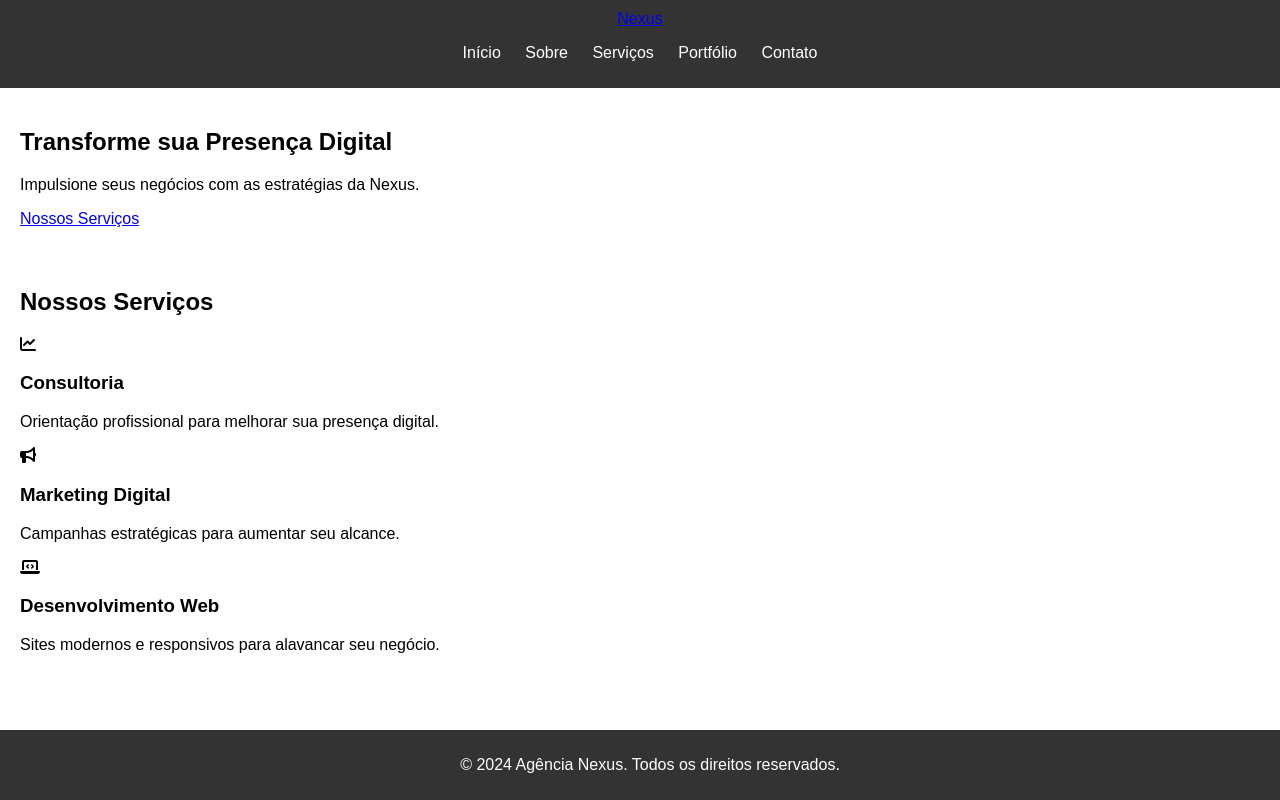
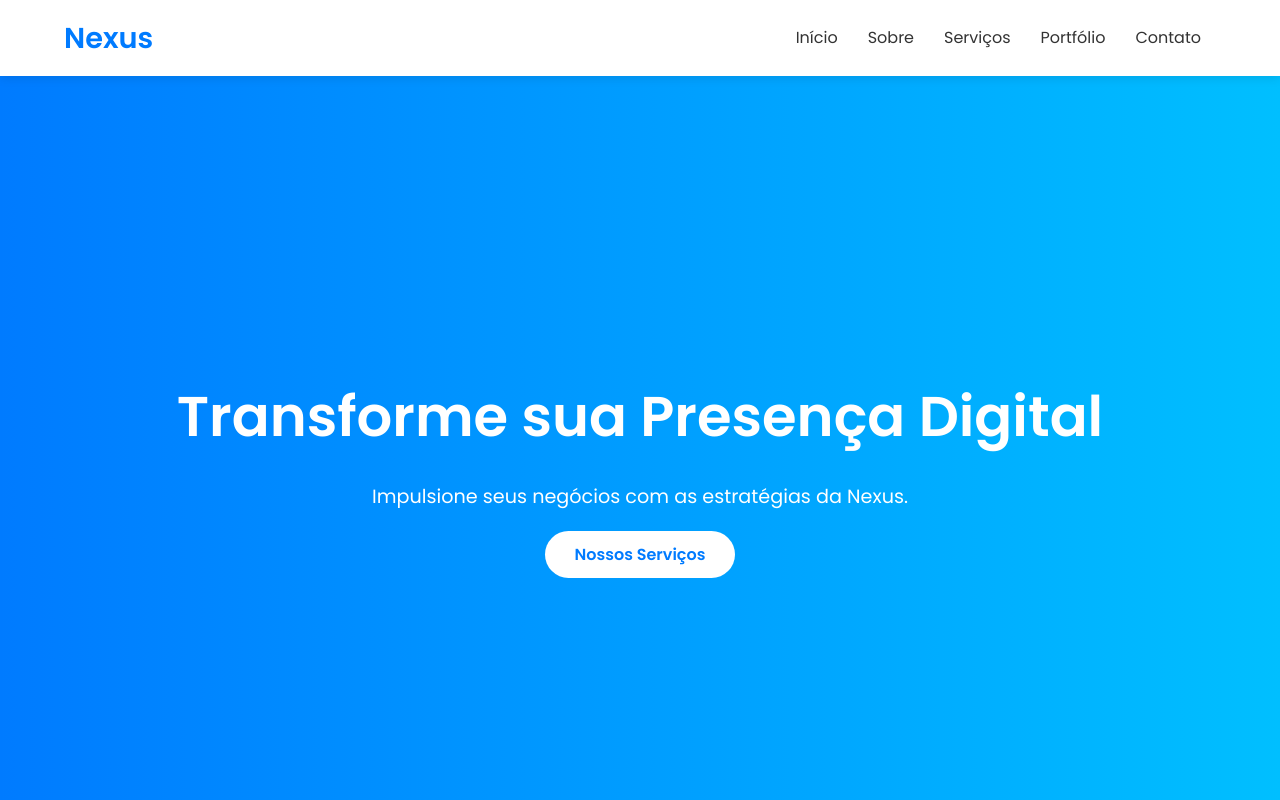
Before and after one commit to FranSant12/Nexus_site, a plain HTML site: page index.html in a window 1280 px wide. Shown: the top 800 px of the page. Drawn offline with Linux system fonts and the light colour scheme; files that its build step writes are made by us from their sources.

Commit message:
Update styles.css

```diff
--- a/styles.css
+++ b/styles.css
@@ -1,41 +1,179 @@
-body {
-    font-family: Arial, sans-serif;
+/* Reset básico */
+* {
     margin: 0;
     padding: 0;
+    box-sizing: border-box;
 }
 
+body {
+    font-family: 'Poppins', sans-serif;
+    line-height: 1.6;
+    background-color: #f7f8fa;
+    color: #333;
+}
+
+/* Estrutura do container */
+.container {
+    width: 90%;
+    max-width: 1200px;
+    margin: 0 auto;
+}
+
+/* Header e navegação */
 header {
-    background-color: #333;
+    background-color: #fff;
+    padding: 15px 0;
+    box-shadow: 0 2px 10px rgba(0, 0, 0, 0.1);
+    position: fixed;
+    width: 100%;
+    top: 0;
+    z-index: 1000;
+}
+
+nav {
+    display: flex;
+    justify-content: space-between;
+    align-items: center;
+}
+
+nav .logo a {
+    font-size: 1.8rem;
+    color: #007BFF;
+    font-weight: 600;
+    text-decoration: none;
+}
+
+nav ul {
+    display: flex;
+    list-style-type: none;
+}
+
+nav ul li {
+    margin: 0 15px;
+}
+
+nav ul li a {
+    text-decoration: none;
+    color: #333;
+    font-weight: 500;
+    transition: color 0.3s;
+}
+
+nav ul li a:hover {
+    color: #007BFF;
+}
+
+/* Hero Section */
+.hero {
+    background: linear-gradient(to right, #007BFF, #00BFFF);
     color: white;
-    padding: 10px 0;
+    height: 100vh;
+    display: flex;
+    justify-content: center;
+    align-items: center;
+    text-align: center;
+    padding: 0 20px;
+    margin-top: 70px; /* Para compensar o header fixo */
+}
+
+.hero h1 {
+    font-size: 3.5rem;
+    margin-bottom: 20px;
+}
+
+.hero p {
+    font-size: 1.2rem;
+    margin-bottom: 30px;
+}
+
+.btn {
+    background-color: #fff;
+    color: #007BFF;
+    padding: 12px 30px;
+    text-decoration: none;
+    border-radius: 30px;
+    font-weight: bold;
+    transition: background-color 0.3s, color 0.3s;
+}
+
+.btn:hover {
+    background-color: #007BFF;
+    color: #fff;
+}
+
+/* Serviços */
+.services {
+    padding: 80px 0;
+    background-color: #f7f8fa;
     text-align: center;
 }
 
-nav ul {
-    list-style-type: none;
-    padding: 0;
+.services h2 {
+    font-size: 2.5rem;
+    margin-bottom: 40px;
 }
 
-nav ul li {
-    display: inline;
-    margin: 0 10px;
+.service-cards {
+    display: flex;
+    justify-content: space-around;
+    flex-wrap: wrap;
 }
 
-nav ul li a {
-    color: white;
-    text-decoration: none;
+.card {
+    background-color: #fff;
+    box-shadow: 0 5px 15px rgba(0, 0, 0, 0.1);
+    padding: 40px;
+    width: 300px;
+    margin-bottom: 30px;
+    transition: transform 0.3s;
+    border-radius: 10px;
 }
 
-section {
-    padding: 20px;
+.card i {
+    font-size: 3rem;
+    color: #007BFF;
+    margin-bottom: 20px;
 }
 
+.card h3 {
+    font-size: 1.5rem;
+    margin-bottom: 15px;
+}
+
+.card p {
+    font-size: 1rem;
+    color: #666;
+}
+
+.card:hover {
+    transform: translateY(-10px);
+}
+
+/* Footer */
 footer {
+    background-color: #007BFF;
+    color: white;
     text-align: center;
-    padding: 10px;
-    background-color: #333;
-    color: white;
-    position: fixed;
-    width: 100%;
-    bottom: 0;
+    padding: 20px 0;
+    margin-top: 40px;
 }
+
+footer p {
+    font-size: 1rem;
+}
+
+/* Responsividade */
+@media (max-width: 768px) {
+    nav ul {
+        flex-direction: column;
+    }
+
+    .hero h1 {
+        font-size: 2.5rem;
+    }
+
+    .service-cards {
+        flex-direction: column;
+        align-items: center;
+    }
+}
```
